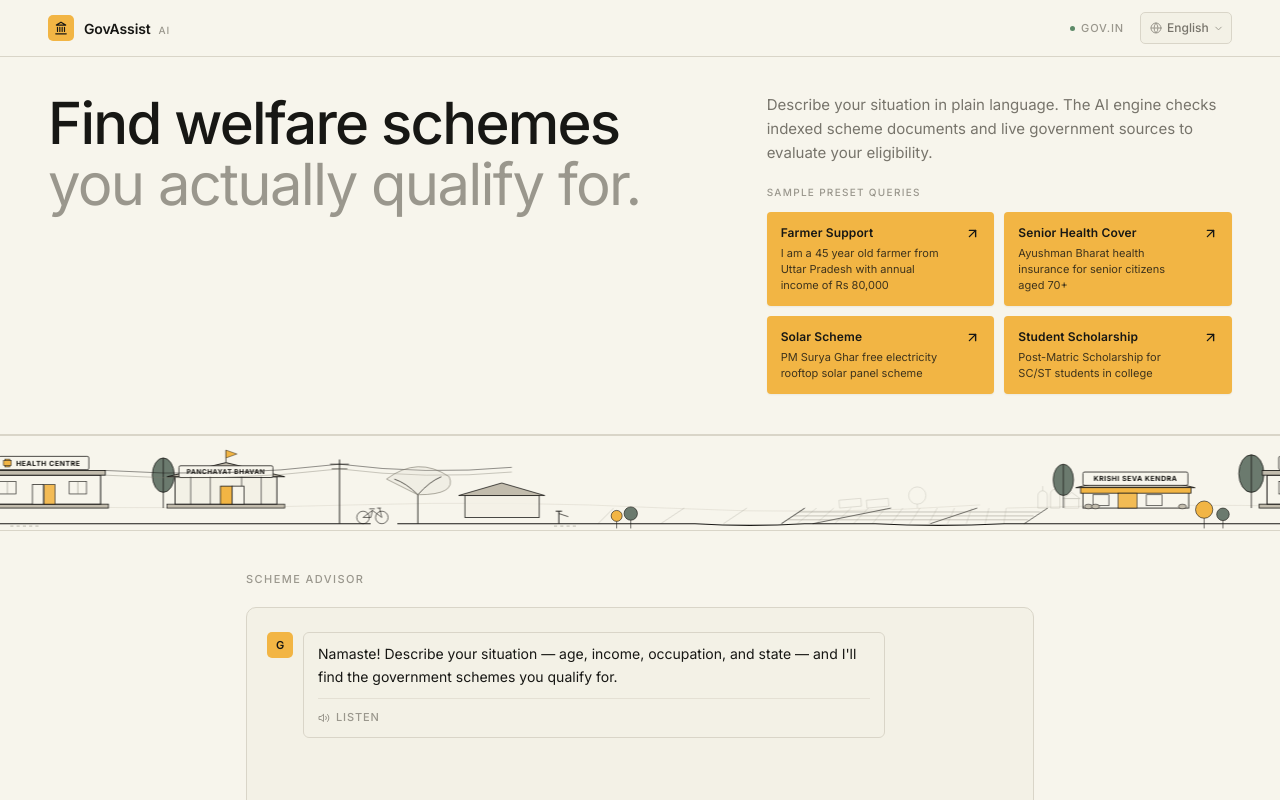
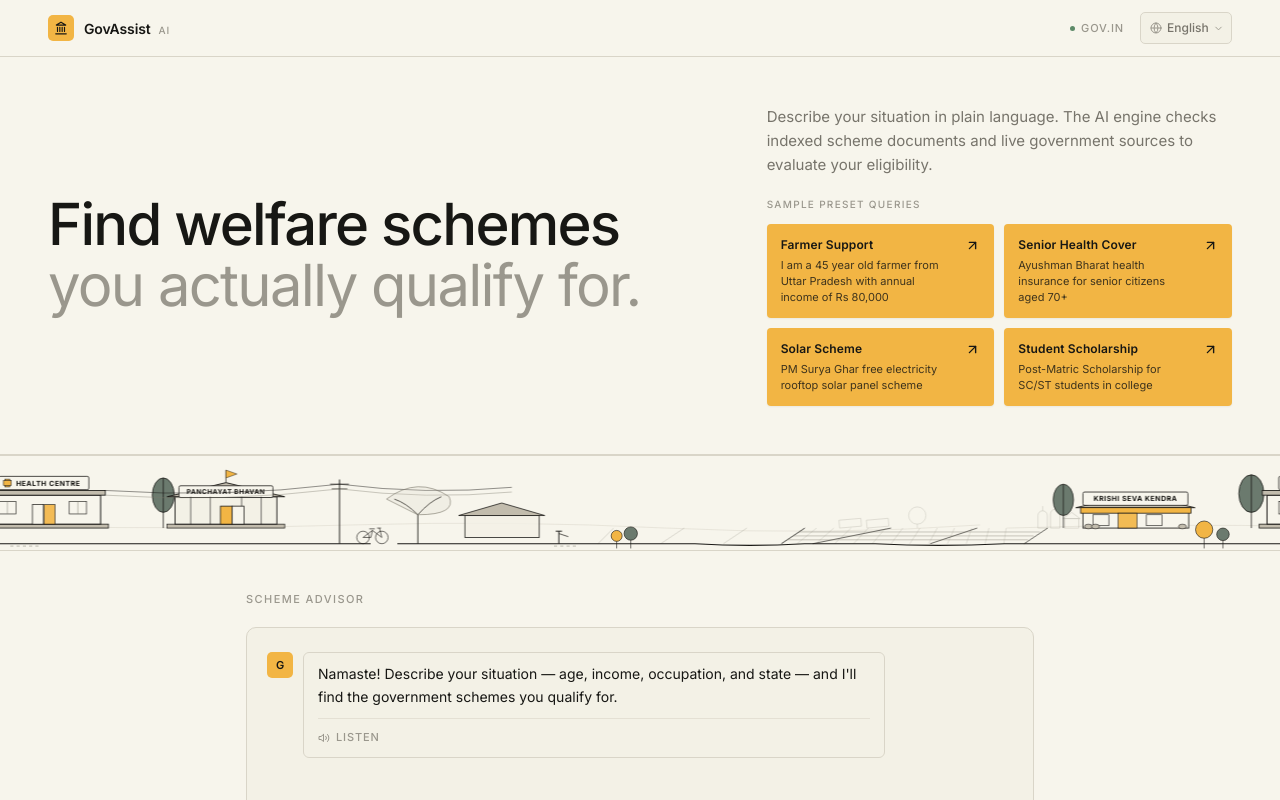
Before and after one commit to vgarg05/Government-Scheme-Discovery-Eligibility-Assistant, a React (Vite) app in the folder frontend/: page / in a window 1280 px wide. Shown: the top 800 px of the page. Built offline with nearby package versions, Linux system fonts and the light colour scheme.

Commit message:
style: center headline vertically in Hero section relative to right column

```diff
--- a/frontend/src/components/Hero.jsx
+++ b/frontend/src/components/Hero.jsx
@@ -13,16 +13,16 @@ export default function Hero({ onPresetClick }) {
     <section
       style={{
         borderBottom: '1px solid var(--border)',
-        paddingTop: '36px',
-        paddingBottom: '40px',
+        paddingTop: '48px',
+        paddingBottom: '48px',
       }}
     >
       <div className="max-w-7xl mx-auto px-6 sm:px-12">
-        {/* 2-Column Asymmetric Grid */}
-        <div className="grid grid-cols-1 lg:grid-cols-12 gap-8 lg:gap-12 items-start">
+        {/* 2-Column Asymmetric Grid (Vertically Centered with items-center) */}
+        <div className="grid grid-cols-1 lg:grid-cols-12 gap-8 lg:gap-12 items-center">
 
-          {/* Left Column: Large Editorial Headline */}
-          <div className="lg:col-span-7">
+          {/* Left Column: Headline (Vertically Centered Relative to Right Column) */}
+          <div className="lg:col-span-7 self-center">
             <h1
               style={{
                 fontSize: 'clamp(32px, 4.8vw, 58px)',
@@ -41,7 +41,7 @@ export default function Hero({ onPresetClick }) {
           </div>
 
           {/* Right Column: Sub-copy Paragraph + Preset Query Buttons */}
-          <div className="lg:col-span-5 flex flex-col justify-start">
+          <div className="lg:col-span-5 flex flex-col justify-center">
             {/* Editorial Sub-copy */}
             <p
               style={{
```
